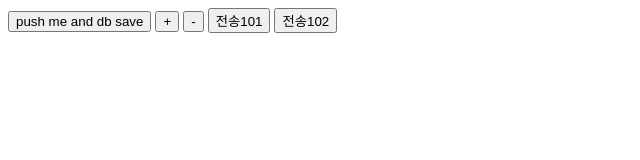
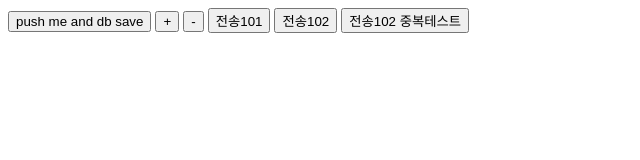
Before and after one commit to soominnnn/2023_MCA_project_WEB, a plain HTML site: page order.html in a window 1280 px wide. Shown: the whole page, without its empty margins (0-640 px from the left). Drawn offline with Linux system fonts and the light colour scheme.

Commit message:
add tester orderpage and room number modified

```diff
--- a/main.js
+++ b/main.js
@@ -59,7 +59,7 @@ function make_rectang1(){
             let room_namee = document.createElement('div');
             room_namee.setAttribute('class','room_number');
             tagArea_line.appendChild(room_namee);
-            room_namee.innerHTML = "102호"
+            room_namee.innerHTML = "101호"
 
             for( var i = 0; i < count; i++)
             {
@@ -95,7 +95,7 @@ function make_rectang1(){
     let room_namee = document.createElement('div');
             room_namee.setAttribute('class','room_number');
             tagArea_line.appendChild(room_namee);
-            room_namee.innerHTML = "101호"
+            room_namee.innerHTML = "102호"
 
     for( var i = 0; i < count; i++)
     {
@@ -114,6 +114,7 @@ function make_rectang1(){
     }
   })
 
+  //룸 상태 변경 버튼 제작
   const button_list = document.getElementById("button_change");
   const list = document.getElementById('list');
   button_list.addEventListener('click',function(){
--- a/order.html
+++ b/order.html
@@ -35,12 +35,13 @@
       <button type="button" id="minus">-</button>
       <button type="button" onclick="save101()">전송101</button>
       <button type="button" onclick="save102()">전송102</button>
+      <button type="button" onclick="save102_1()">전송102 중복테스트</button>
           <script>
 
             function save101(){
                 let clickCount = 0;
                 const plusbtn = document.getElementById("plus");
-                const minusbtn = document.getElementById("minus");
+                const minusbtn = document.getElementById("minus")
                 plusbtn.addEventListener("click",function(){
                     clickCount=clickCount+1;
                 });
@@ -63,6 +64,13 @@
                     수건:newone
                 })
             }
+            function save102_1(){
+                var newone = "3개";
+                firebase.database().ref('service/장바구니/102').set({
+                    청소:newone,
+                    칫솔:newone
+                })
+            }
         </script>
 </body>
 </html>
```
